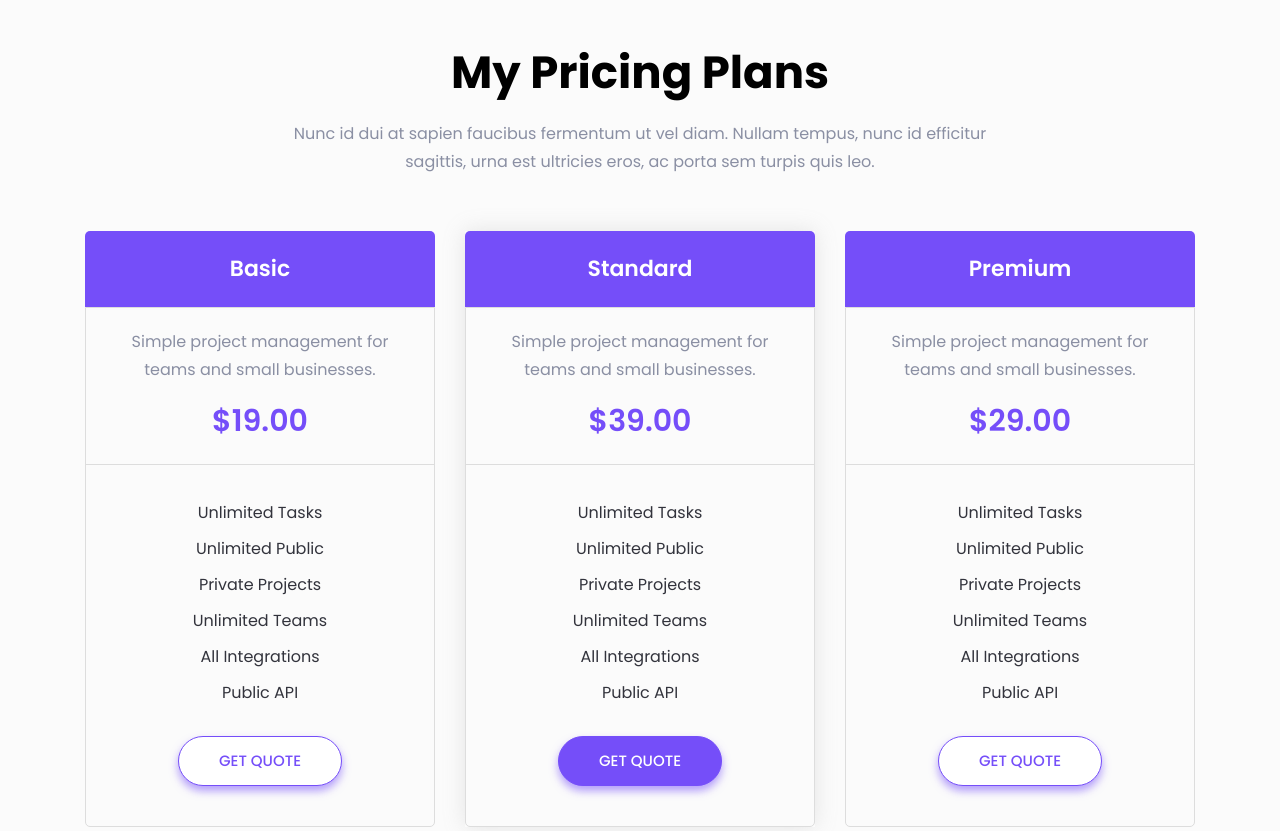
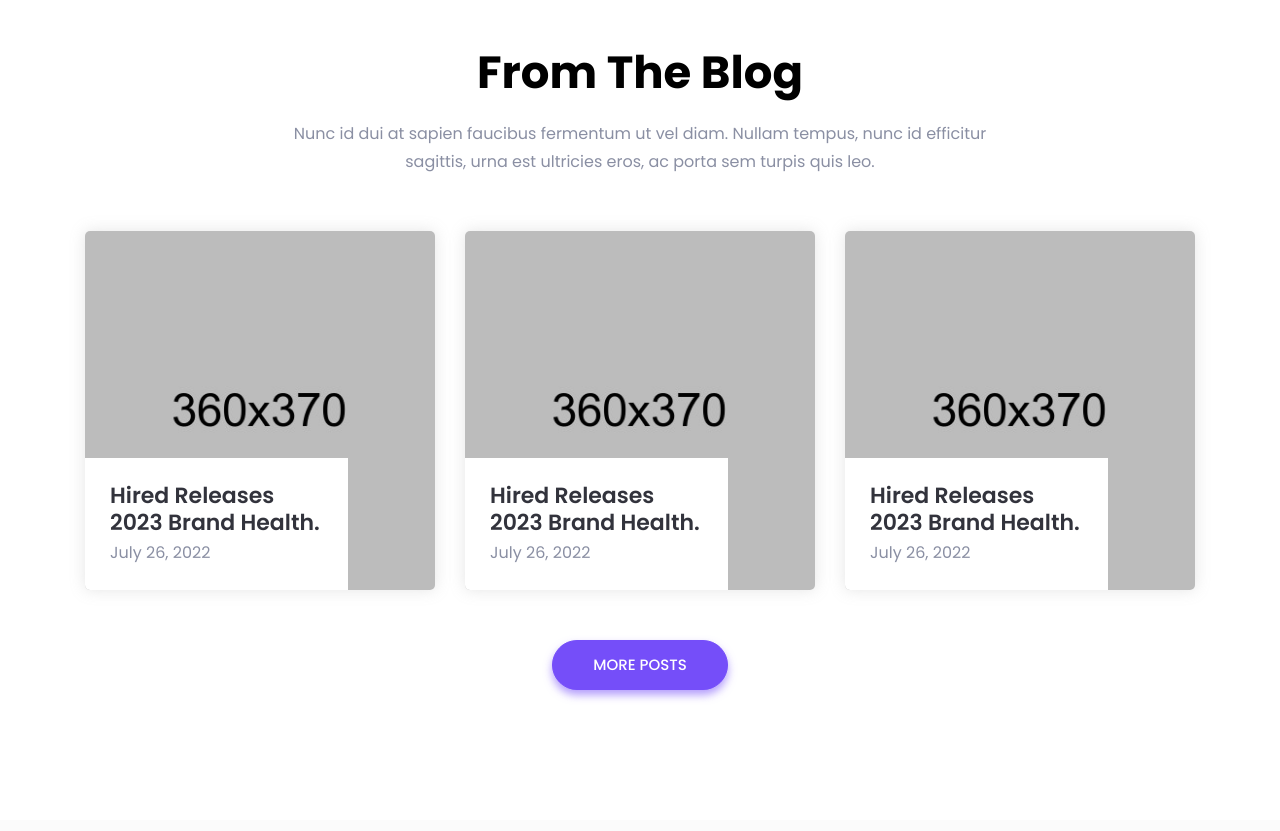
Before and after one commit to ariyoilhamsaputro/ariyoportfolio, a plain HTML site: page index.html in a window 1280 px wide. Shown: the part 3820-4651 px from the top of the page. Drawn offline with Linux system fonts and the light colour scheme; files whose address does not match are found by name.

Commit message:
Update index.html

```diff
--- a/index.html
+++ b/index.html
@@ -500,103 +500,6 @@
 
     <!--====== WORK PART ENDS ======-->
 
-    <!--====== PRICING PART START ======-->
-
-    <section id="pricing" class="pricing-area gray-bg pt-125 pb-130">
-        <div class="container">
-            <div class="row justify-content-center">
-                <div class="col-lg-8">
-                    <div class="section-title text-center pb-25">
-                        <h2 class="title">My Pricing Plans</h2>
-                        <p>Nunc id dui at sapien faucibus fermentum ut vel diam. Nullam tempus, nunc id efficitur sagittis, urna est ultricies eros, ac porta sem turpis quis leo.</p>
-                    </div> <!-- section title -->
-                </div>
-            </div> <!-- row -->
-            <div class="row justify-content-center">
-                <div class="col-lg-4 col-md-8 col-sm-9">
-                    <div class="single-pricing text-center mt-30">
-                        <div class="pricing-package">
-                            <h4 class="package-title">Basic</h4>
-                        </div>
-                        <div class="pricing-body">
-                            <div class="pricing-text">
-                                <p>Simple project management for teams and small businesses.</p>
-                                <span class="price">$19.00</span>
-                            </div>
-                            <div class="pricing-list">
-                                <ul>
-                                    <li>Unlimited Tasks</li>
-                                    <li>Unlimited Public</li>
-                                    <li>Private Projects</li>
-                                    <li>Unlimited Teams</li>
-                                    <li>All Integrations</li>
-                                    <li>Public API</li>
-                                </ul>
-                            </div>
-                            <div class="pricing-btn">
-                                <a class="main-btn" href="#contact">get quote</a>
-                            </div>
-                        </div>
-                    </div> <!-- single pricing -->
-                </div>
-                <div class="col-lg-4 col-md-8 col-sm-9">
-                    <div class="single-pricing active text-center mt-30">
-                        <div class="pricing-package">
-                            <h4 class="package-title">Standard</h4>
-                        </div>
-                        <div class="pricing-body">
-                            <div class="pricing-text">
-                                <p>Simple project management for teams and small businesses.</p>
-                                <span class="price">$39.00</span>
-                            </div>
-                            <div class="pricing-list">
-                                <ul>
-                                    <li>Unlimited Tasks</li>
-                                    <li>Unlimited Public</li>
-                                    <li>Private Projects</li>
-                                    <li>Unlimited Teams</li>
-                                    <li>All Integrations</li>
-                                    <li>Public API</li>
-                                </ul>
-                            </div>
-                            <div class="pricing-btn">
-                                <a class="main-btn" href="#contact">get quote</a>
-                            </div>
-                        </div>
-                    </div> <!-- single pricing -->
-                </div>
-                <div class="col-lg-4 col-md-8 col-sm-9">
-                    <div class="single-pricing text-center mt-30">
-                        <div class="pricing-package">
-                            <h4 class="package-title">Premium</h4>
-                        </div>
-                        <div class="pricing-body">
-                            <div class="pricing-text">
-                                <p>Simple project management for teams and small businesses.</p>
-                                <span class="price">$29.00</span>
-                            </div>
-                            <div class="pricing-list">
-                                <ul>
-                                    <li>Unlimited Tasks</li>
-                                    <li>Unlimited Public</li>
-                                    <li>Private Projects</li>
-                                    <li>Unlimited Teams</li>
-                                    <li>All Integrations</li>
-                                    <li>Public API</li>
-                                </ul>
-                            </div>
-                            <div class="pricing-btn">
-                                <a class="main-btn" href="#contact">get quote</a>
-                            </div>
-                        </div>
-                    </div> <!-- single pricing -->
-                </div>
-            </div> <!-- row -->
-        </div> <!-- container -->
-    </section>
-
-    <!--====== PRICING PART ENDS ======-->
-
     <!--====== BLOG PART START ======-->
 
     <section id="blog" class="blog-area pt-125 pb-130">
```
